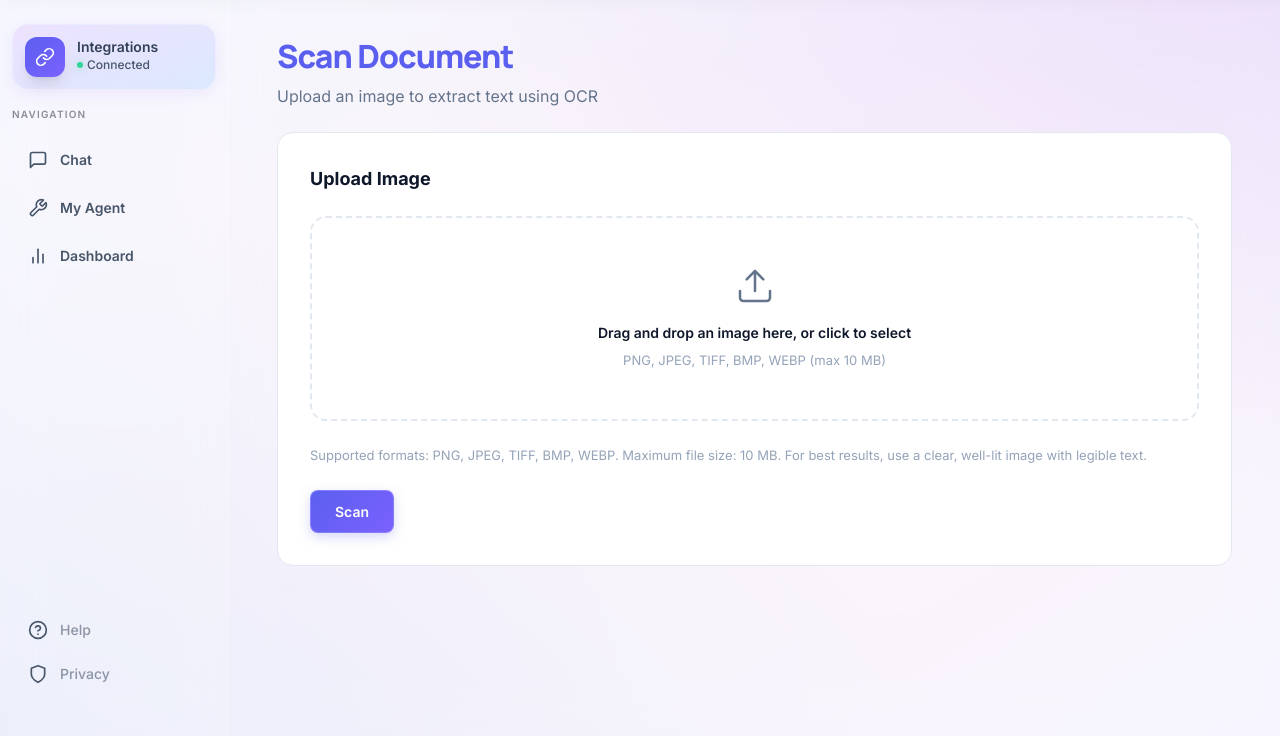
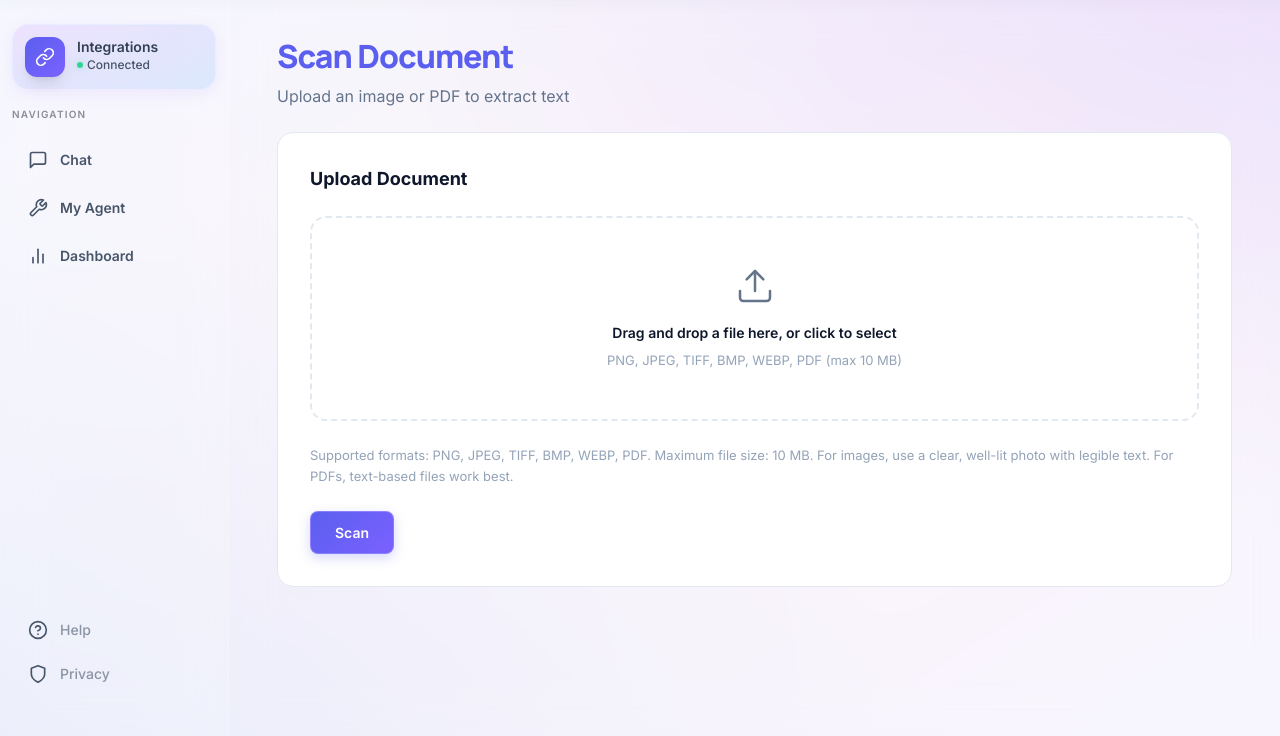
Before and after one commit to Edward-H26/MIRA, a Django app: page /chat/document/upload/ in a window 1280 px wide. Shown: the part 64-800 px from the top of the page. Run offline with Django 5.2, Linux system fonts and the light colour scheme; the visitor is signed in with stand-in values (Sample User, id 1); data comes from the database, SQL or seed files in the repository; data that the repository does not hold is empty; parts of the project's set-up code (start-up, migrations or seed data) failed here and were passed over; some libraries are stand-ins or nearby versions.

Commit message:
fix UI bugs

```diff
--- a/app/chat/forms.py
+++ b/app/chat/forms.py
@@ -3,18 +3,18 @@ from app.services.ocr import validate_uploaded_image
 
 
 class DocumentUploadForm(forms.Form):
-    image = forms.ImageField(
-        label="Upload document image",
-        help_text="Supported: JPEG, PNG, TIFF, BMP, WebP. Max 10 MB.",
+    file = forms.FileField(
+        label="Upload document",
+        help_text="Supported: JPEG, PNG, TIFF, BMP, WebP, PDF. Max 10 MB.",
         widget=forms.ClearableFileInput(attrs={
-            "accept": "image/jpeg,image/png,image/tiff,image/bmp,image/webp",
+            "accept": "image/jpeg,image/png,image/tiff,image/bmp,image/webp,application/pdf",
             "class": "upload-input",
         }),
     )
 
-    def clean_image(self):
-        imageFile = self.cleaned_data.get("image")
-        isValid, errorMessage = validate_uploaded_image(imageFile)
+    def clean_file(self):
+        uploadedFile = self.cleaned_data.get("file")
+        isValid, errorMessage = validate_uploaded_image(uploadedFile)
         if not isValid:
             raise forms.ValidationError(errorMessage)
-        return imageFile
+        return uploadedFile
--- a/app/chat/service.py
+++ b/app/chat/service.py
@@ -557,8 +557,10 @@ def stream_user_message_with_agent_reply(session, content):
                         usage_metadata = chunk
                     elif isinstance(chunk, str) and chunk:
                         chunks_buf.append(chunk)
-            except Exception:
-                pass
+            except Exception as stream_exc:
+                _stream_debug_log(
+                    f"stream_error session_id={session.pk} error={stream_exc}"
+                )
             assistant_text = "".join(chunks_buf).strip() or FALLBACK_TEXT
 
         elapsed_ms = int((time.monotonic() - started_at) * 1000)
--- a/app/chat/templates/chat/document_upload.html
+++ b/app/chat/templates/chat/document_upload.html
@@ -10,7 +10,7 @@
 <div class="max-w-[1400px] mx-auto px-12 py-8">
     <div class="mb-6">
         <h1 class="font-manrope font-extrabold text-mm-primary text-[32px] tracking-[-1px]">Scan Document</h1>
-        <p class="font-inter text-[#64748b] text-[16px] mt-1">Upload an image to extract text using OCR</p>
+        <p class="font-inter text-[#64748b] text-[16px] mt-1">Upload an image or PDF to extract text</p>
     </div>
 
     {% if error %}
@@ -20,7 +20,7 @@
     {% endif %}
 
     <div class="border border-[#e2e8f0] rounded-2xl p-8 bg-white">
-        <h2 class="font-inter font-bold text-[#0f172a] text-[18px] mb-6">Upload Image</h2>
+        <h2 class="font-inter font-bold text-[#0f172a] text-[18px] mb-6">Upload Document</h2>
 
         <form method="post" enctype="multipart/form-data" class="flex flex-col gap-6">
             {% csrf_token %}
@@ -33,12 +33,12 @@
                         <line x1="12" y1="3" x2="12" y2="15"></line>
                     </svg>
                 </div>
-                <p class="font-inter font-semibold text-[#0f172a] text-[14px]">Drag and drop an image here, or click to select</p>
-                <p class="font-inter text-[#94a3b8] text-[13px] mt-2">PNG, JPEG, TIFF, BMP, WEBP (max 10 MB)</p>
-                {{ form.image }}
-                {% if form.image.errors %}
+                <p class="font-inter font-semibold text-[#0f172a] text-[14px]">Drag and drop a file here, or click to select</p>
+                <p class="font-inter text-[#94a3b8] text-[13px] mt-2">PNG, JPEG, TIFF, BMP, WEBP, PDF (max 10 MB)</p>
+                {{ form.file }}
+                {% if form.file.errors %}
                 <div class="mt-3 font-inter text-red-500 text-[13px]">
-                    {% for err in form.image.errors %}
+                    {% for err in form.file.errors %}
                     <p class="m-0">{{ err }}</p>
                     {% endfor %}
                 </div>
@@ -55,8 +55,8 @@
             </div>
 
             <p class="font-inter text-[#94a3b8] text-[13px] leading-relaxed">
-                Supported formats: PNG, JPEG, TIFF, BMP, WEBP. Maximum file size: 10 MB.
-                For best results, use a clear, well-lit image with legible text.
+                Supported formats: PNG, JPEG, TIFF, BMP, WEBP, PDF. Maximum file size: 10 MB.
+                For images, use a clear, well-lit photo with legible text. For PDFs, text-based files work best.
             </p>
 
             <button type="submit" class="btn-gradient font-inter font-semibold text-[14px] rounded-lg px-6 py-2.5 self-start transition-colors">
--- a/app/chat/views.py
+++ b/app/chat/views.py
@@ -156,21 +156,26 @@ def conversation_upload_view(request, session_id):
     if not uploadedFile:
         return JsonResponse({"error": "No file uploaded"}, status=400)
 
-    from app.services.ocr import validate_uploaded_image, extract_text_from_image
+    from app.services.ocr import validate_uploaded_image, extract_text_from_file
 
     isValid, errorMsg = validate_uploaded_image(uploadedFile)
     if not isValid:
         return JsonResponse({"error": errorMsg}, status=400)
 
-    ocrResult = extract_text_from_image(uploadedFile)
+    ocrResult = extract_text_from_file(uploadedFile)
     if ocrResult.status != "success":
         return JsonResponse({"error": ocrResult.error or "OCR extraction failed"}, status=400)
 
+    userMessage = (request.POST.get("message") or "").strip()
     truncatedText = ocrResult.raw_text[:500]
-    content = (
+    parts = []
+    if userMessage:
+        parts.append(userMessage)
+    parts.append(
         f"[Uploaded document: {uploadedFile.name}]\n\n"
         f"Extracted text:\n{truncatedText}"
     )
+    content = "\n\n".join(parts)
 
     log_event("chat_document_upload", request=request, session_id=session.pk)
 
@@ -825,13 +830,13 @@ def document_hub_view(request):
 def document_upload_view(request):
     from .forms import DocumentUploadForm
     from .models import Document
-    from app.services.ocr import extract_text_from_image, parse_document_fields
+    from app.services.ocr import extract_text_from_file, parse_document_fields
 
     if request.method == "POST":
         form = DocumentUploadForm(request.POST, request.FILES)
         if form.is_valid():
-            imageFile = form.cleaned_data["image"]
-            ocrResult = extract_text_from_image(imageFile)
+            uploadedFile = form.cleaned_data["file"]
+            ocrResult = extract_text_from_file(uploadedFile)
 
             if ocrResult.status != "success":
                 return render(request, "chat/document_upload.html", {
--- a/app/services/ocr.py
+++ b/app/services/ocr.py
@@ -6,6 +6,10 @@ import numpy as np
 from PIL import Image
 
 ALLOWED_CONTENT_TYPES = {
+    "image/jpeg", "image/png", "image/tiff", "image/bmp", "image/webp",
+    "application/pdf",
+}
+IMAGE_CONTENT_TYPES = {
     "image/jpeg", "image/png", "image/tiff", "image/bmp", "image/webp",
 }
 MAX_FILE_SIZE_BYTES = 10 * 1024 * 1024
@@ -110,6 +114,39 @@ def extract_text_from_image(imageFile) -> OcrResult:
     return result
 
 
+def extract_text_from_pdf(pdfFile) -> OcrResult:
+    import pdfplumber
+
+    result = OcrResult()
+    try:
+        pdfFile.seek(0)
+        with pdfplumber.open(pdfFile) as pdf:
+            pagesText = [page.extract_text() or "" for page in pdf.pages]
+            rawText = "\n\n".join(pagesText).strip()
+    except Exception as exc:
+        result.status = "failed"
+        result.error = f"PDF extraction failed: {exc}"
+        return result
+
+    if not rawText:
+        result.status = "failed"
+        result.error = "No text could be extracted from the PDF."
+        return result
+
+    result.raw_text = rawText
+    result.line_count = len(rawText.splitlines())
+    result.word_count = len(rawText.split())
+    result.status = "success"
+    return result
+
+
+def extract_text_from_file(uploadedFile) -> OcrResult:
+    contentType = getattr(uploadedFile, "content_type", "")
+    if contentType == "application/pdf":
+        return extract_text_from_pdf(uploadedFile)
+    return extract_text_from_image(uploadedFile)
+
+
 def parse_document_fields(rawText: str) -> dict:
     """Extract structured fields from raw OCR text using regex patterns."""
     fields: dict[str, Any] = {}
--- a/memoria/templates/memoria/landing.html
+++ b/memoria/templates/memoria/landing.html
@@ -8,6 +8,12 @@
     <link rel="stylesheet" href="{% static 'memoria/landing.css' %}">
     <link rel="stylesheet" href="{% static 'memoria/landing-overrides.css' %}?v={% now 'U' %}">
     <link rel="stylesheet" href="{% static 'users/auth-modal.css' %}?v={% now 'U' %}">
+    <style>
+      :root {
+        --primary-blue: #5B5FEF;
+        --primary-hover: #4D4FD9;
+      }
+    </style>
   </head>
   <body>
     <div class="min-h-screen relative overflow-x-hidden">
--- a/requirements.txt
+++ b/requirements.txt
@@ -73,4 +73,5 @@ neo4j==5.28.1
 sentence-transformers>=3.0.0
 scikit-learn>=1.5.0
 easyocr>=1.7.0
+pdfplumber>=0.11.0
 pusher>=3.3.4
```
Also changed, not shown: app/chat/templates/chat/analytics.html (+4 -4 lines), app/chat/templates/chat/conversation_detail.html (+79 -15 lines), app/chat/templates/chat/includes/conversation_sidebar.html (+11 -0 lines).
